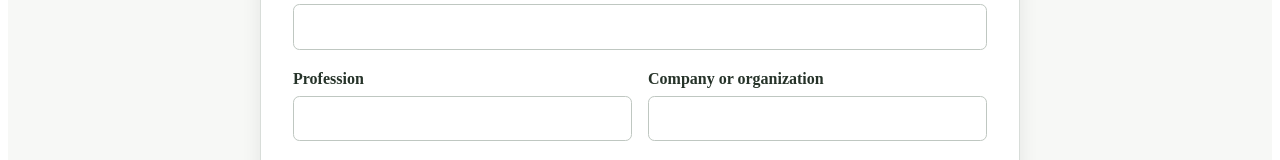
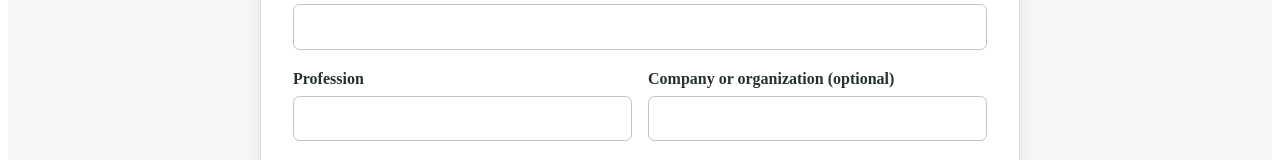
Before and after one commit to ShorenaK/GeoGoHub, a React (Vite) app in the folder frontend/: page / in a window 1280 px wide. Both pictures are taken after a click on the button "Membership". Shown: the part 418-578 px from the top of the page. Built offline with nearby package versions, Linux system fonts and the light colour scheme; no server answers.

Commit message:
app.icatoinPage.jsx

```diff
--- a/frontend/src/pages/ApplicationPage.jsx
+++ b/frontend/src/pages/ApplicationPage.jsx
@@ -195,7 +195,9 @@ function ApplicationPage({ currentUser = null }) {
             </div>
 
             <div className="application-form__field">
-              <label htmlFor="application-company">Company or organization</label>
+              <label htmlFor="application-company">
+                Company or organization <span>(optional)</span>
+              </label>
 
               <input
                 id="application-company"
```
Also changed, not shown: frontend/src/main.jsx (line endings or trailing spaces).
